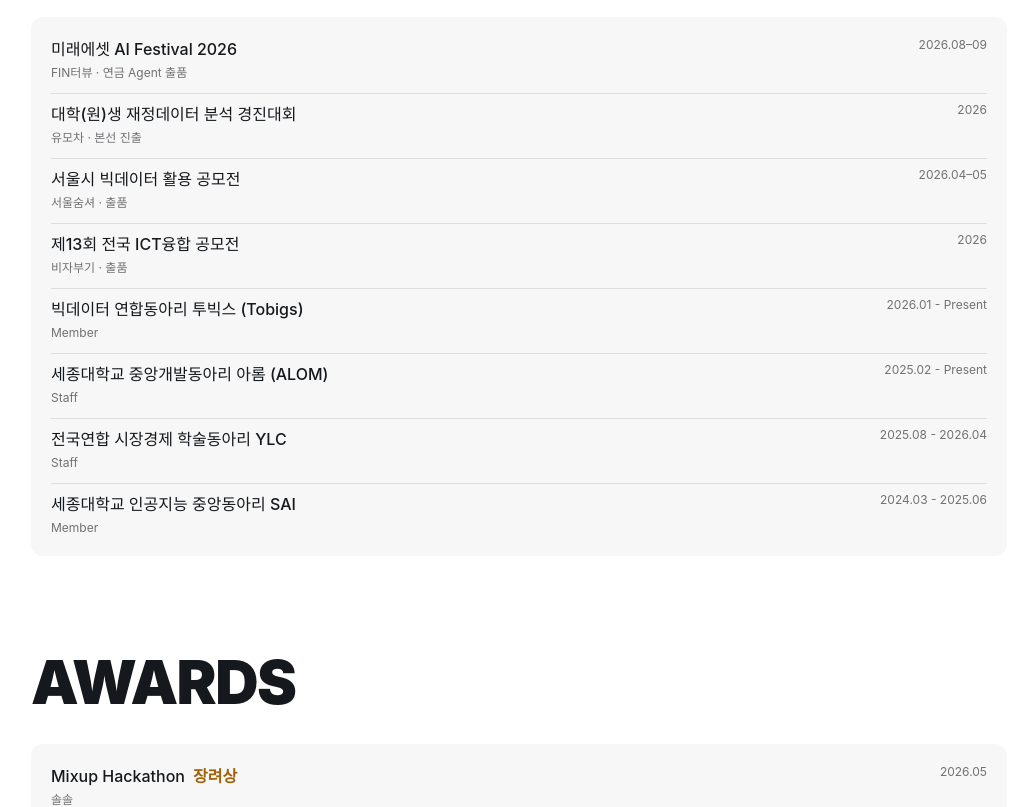
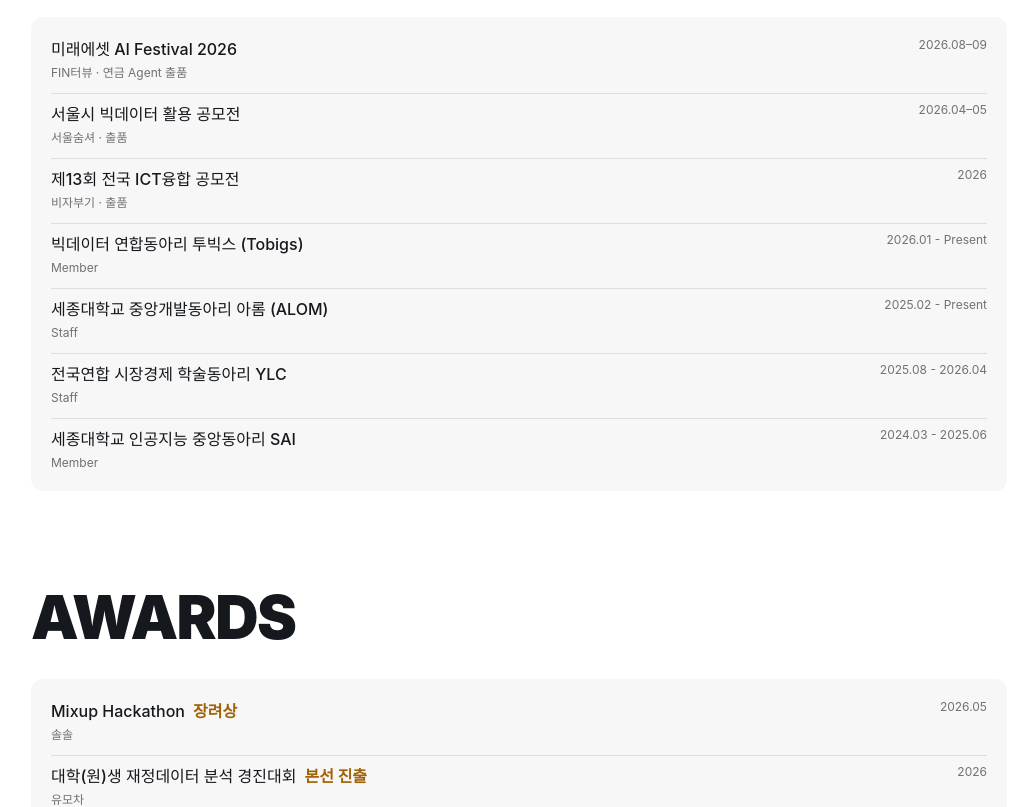
Before and after one commit to JungYeoni/portfolio, a Next.js app: page / in a window 1280 px wide. Shown: the part 2240-3047 px from the top of the page, without its empty margins (121-1139 px from the left). Built offline with nearby package versions, Linux system fonts and the light colour scheme; a web font is replaced by a local one.

Commit message:
fix: 본선 진출을 수상 목록에 추가 (#17)

```diff
--- a/src/data/portfolio.ts
+++ b/src/data/portfolio.ts
@@ -261,6 +261,7 @@
 
 export const awards = [
   { title: "Mixup Hackathon", period: "2026.05", detail: "솔솔", award: "장려상" },
+  { title: "대학(원)생 재정데이터 분석 경진대회", period: "2026", detail: "유모차", award: "본선 진출" },
   { title: "세종대학교 창업캠프", period: "2025", award: "대상" },
   { title: "YLC 기업분석대회", period: "2025", award: "우수상" },
   { title: "세종대학교 SW·AI 해커톤", period: "2025", award: "장려상" },
@@ -268,7 +269,6 @@
 
 export const activities = [
   { title: "미래에셋 AI Festival 2026", period: "2026.08–09", role: "FIN터뷰 · 연금 Agent 출품" },
-  { title: "대학(원)생 재정데이터 분석 경진대회", period: "2026", role: "유모차 · 본선 진출" },
   { title: "서울시 빅데이터 활용 공모전", period: "2026.04–05", role: "서울숨셔 · 출품" },
   { title: "제13회 전국 ICT융합 공모전", period: "2026", role: "비자부기 · 출품" },
   { title: "빅데이터 연합동아리 투빅스 (Tobigs)", period: "2026.01 - Present", role: "Member" },
```
Also changed, not shown: 1 other file (tests, documents, lock files or other folders).
